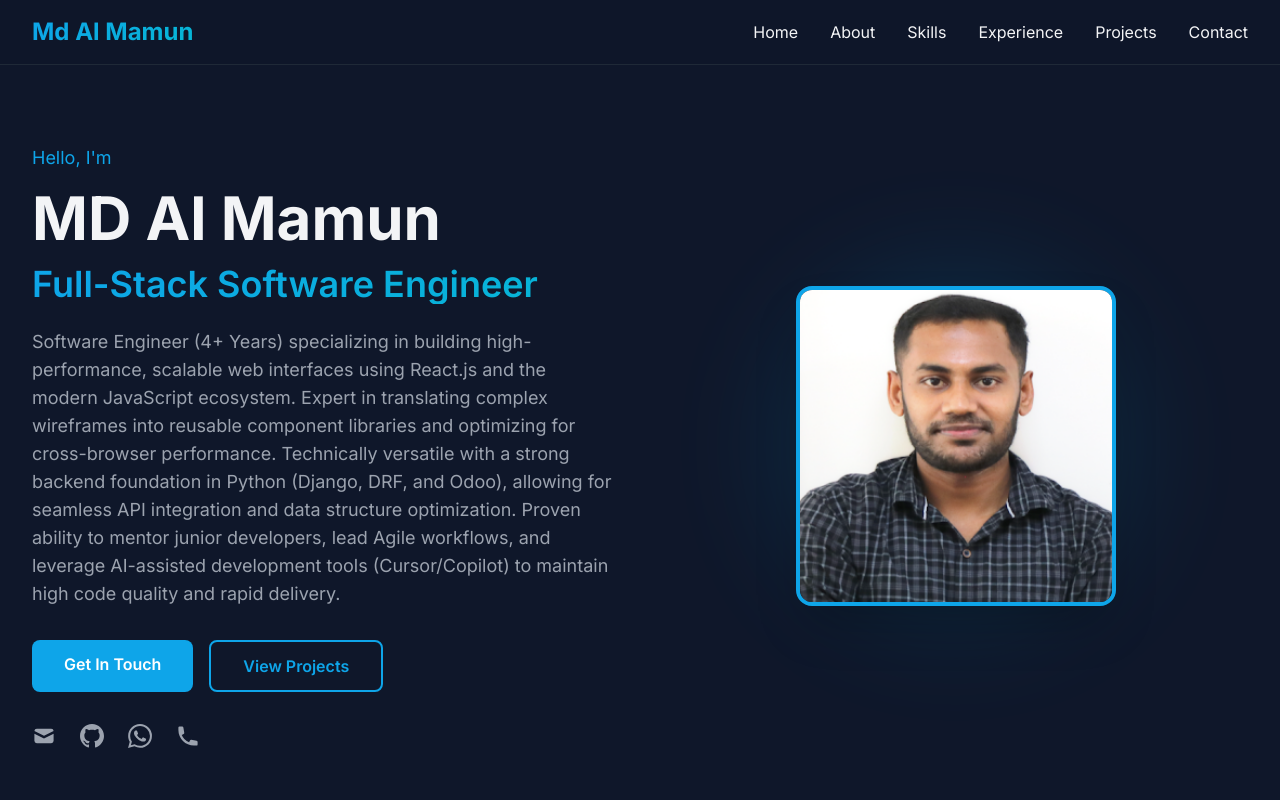
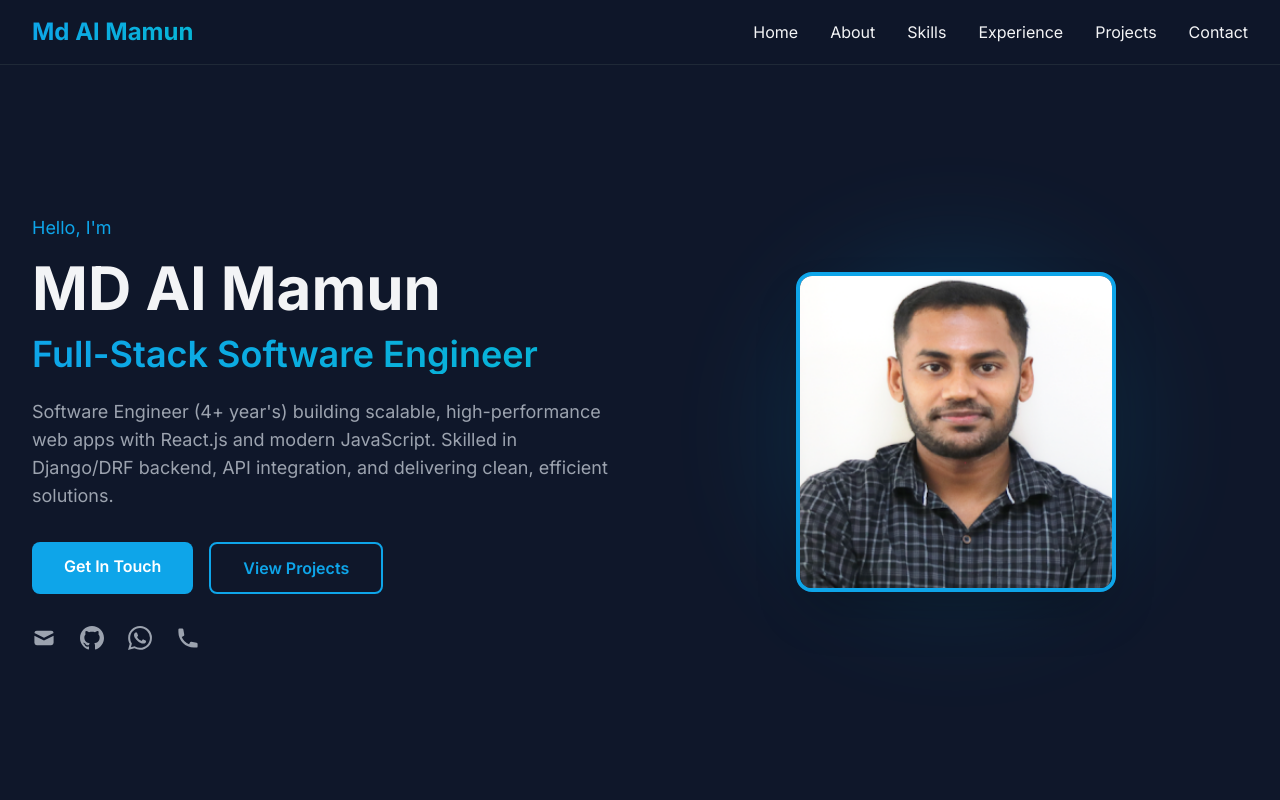
Before and after one commit to mamun060/md-al-mamun.github.io, a plain HTML site: page index.html in a window 1280 px wide. Shown: the top 800 px of the page. Drawn offline with nearby package versions, Linux system fonts and the light colour scheme.

```diff
--- a/index.html
+++ b/index.html
@@ -118,8 +118,7 @@
                     <h1 class="text-4xl md:text-5xl lg:text-6xl font-bold mb-4">MD Al Mamun</h1>
                     <h2 class="text-2xl md:text-3xl lg:text-4xl font-semibold gradient-text mb-6">Full-Stack Software Engineer</h2>
                     <p class="text-gray-400 text-base md:text-lg mb-8 leading-relaxed">
-                        Software Engineer (4+ Years) specializing in building high-performance, scalable web interfaces using React.js and the modern JavaScript ecosystem. Expert in translating complex wireframes into reusable component libraries and optimizing for cross-browser performance. Technically versatile with a strong backend foundation in Python (Django, DRF, and Odoo), allowing for seamless API integration and data structure optimization. Proven ability to mentor junior developers, lead Agile workflows, and leverage AI-assisted development tools (Cursor/Copilot) to maintain high code quality and rapid delivery.
-                    </p>
+                       Software Engineer (4+ year's) building scalable, high-performance web apps with React.js and modern JavaScript. Skilled in Django/DRF backend, API integration, and delivering clean, efficient solutions.
                     <div class="flex flex-wrap gap-4 mb-8">
                         <a href="#contact" class="bg-primary hover:bg-cyan-600 text-white px-6 md:px-8 py-3 rounded-lg font-semibold transition-all">
                             Get In Touch
```
